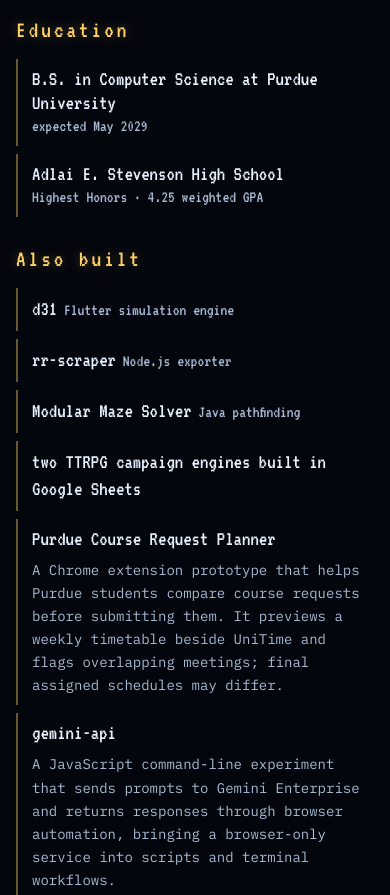
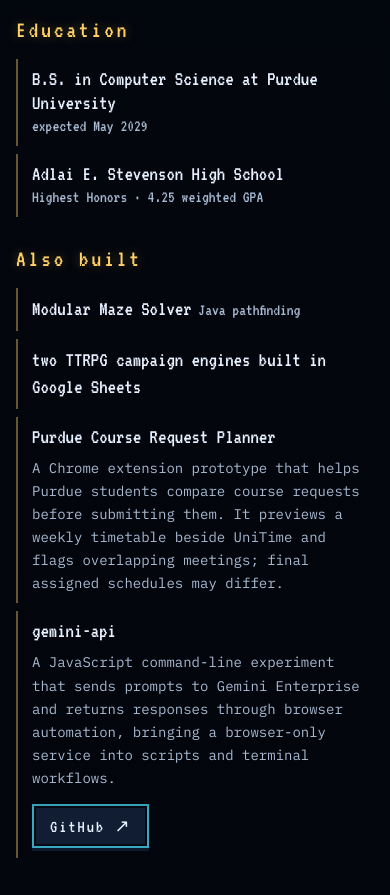
Before and after one commit to rishabh-mohan/rishabh-mohan.github.io, a plain HTML site: page index.html in a window 390 px wide. Shown: the part 5821-6716 px from the top of the page. Drawn offline with Linux system fonts and the light colour scheme.

Commit message:
Remove featured projects from mobile Also built list

```diff
--- a/index.html
+++ b/index.html
@@ -22,7 +22,7 @@
   <link rel="stylesheet" href="mobile.css">
   <script defer src="projects.js?v=99d31a2ccaf1"></script>
   <script defer src="mobile-content.js?v=66e3554b8501"></script>
-  <script defer src="mobile.js?v=79ad3f5fccc7"></script>
+  <script defer src="mobile.js?v=e8d6cbf29365"></script>
   <script defer src="dive.js"></script>
   <script defer src="corner-art.js"></script>
   <script defer src="postmodern-eye.js"></script>
--- a/mobile.js
+++ b/mobile.js
@@ -57,7 +57,8 @@ const posts = [];
     return el('li', {}, el('p', { className: 'role', textContent: title }), el('p', { className: 'org', textContent: rest.join(' · ') }));
   });
   // "Name (what it is), ..." -> a list with the description dimmed.
-  const builds = resume[3].replace(/\.$/, '').split(/, (?:and )?/).map(item => {
+  const builds = resume[3].replace(/\.$/, '').split(/, (?:and )?/)
+    .filter(item => !/^(?:d31|rr-scraper) \(/.test(item)).map(item => {
     const [, name, what] = /^(.+?) \((.+)\)$/.exec(item) || [, item, ''];
     return el('li', {}, el('span', { className: 'role', textContent: name }), what ? el('span', { className: 'org', textContent: ` ${what}` }) : '');
   });
```
